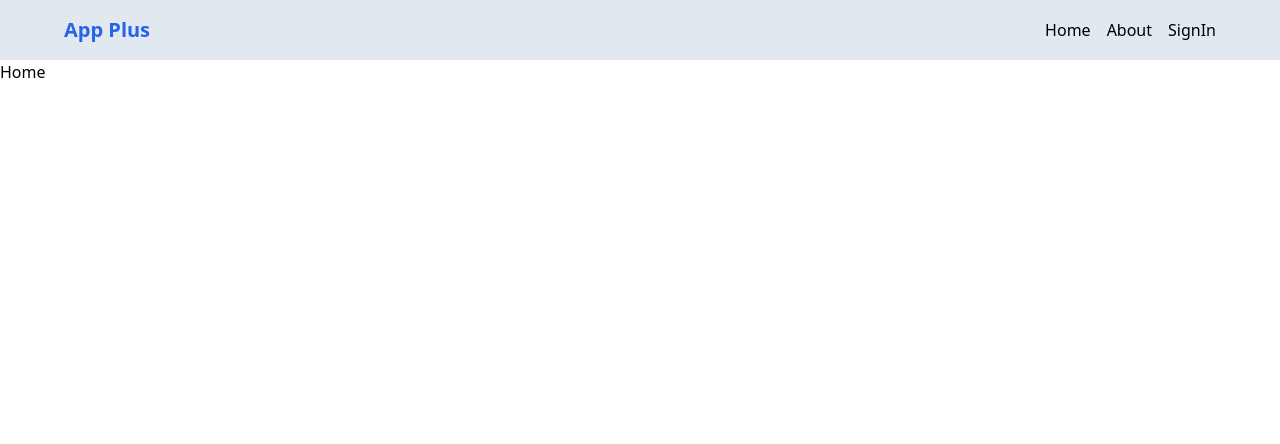
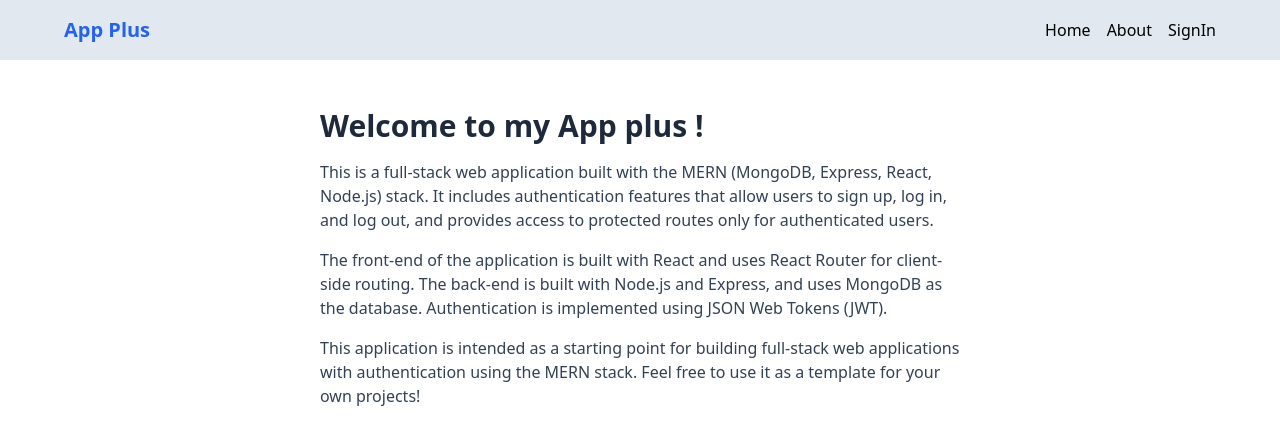
Before and after one commit to RuquiaAlam/App-plus, a React (Vite) app in the folder client/: page / in a window 1280 px wide. Shown: the top 444 px of the page. Built offline with nearby package versions, Linux system fonts and the light colour scheme; no server answers.

Commit message:
complete home and about pages

```diff
--- a/client/src/pages/About.jsx
+++ b/client/src/pages/About.jsx
@@ -2,6 +2,29 @@
 
 export default function About() {
   return (
-    <div>About</div>
-  )
+    <div>
+      <div className="px-4 py-12 max-w-2xl mx-auto">
+        <h1 className="text-3xl font-bold mb-4 text-slate-800">
+        About
+        </h1>
+        <p className="mb-4 text-slate-700">
+          This is a full-stack web application built with the MERN (MongoDB,
+          Express, React, Node.js) stack. It includes authentication features
+          that allow users to sign up, log in, and log out, and provides access
+          to protected routes only for authenticated users.
+        </p>
+        <p className="mb-4 text-slate-700">
+          The front-end of the application is built with React and uses React
+          Router for client-side routing. The back-end is built with Node.js and
+          Express, and uses MongoDB as the database. Authentication is
+          implemented using JSON Web Tokens (JWT).
+        </p>
+        <p className="mb-4 text-slate-700">
+          This application is intended as a starting point for building
+          full-stack web applications with authentication using the MERN stack.
+          Feel free to use it as a template for your own projects!
+        </p>
+      </div>
+    </div>
+  );
 }
--- a/client/src/pages/Home.jsx
+++ b/client/src/pages/Home.jsx
@@ -1,7 +1,26 @@
 import React from 'react'
 
-export default function Home() {
+export default function () {
   return (
-    <div>Home</div>
-  )
+    <div className="px-4 py-12 max-w-2xl mx-auto">
+      <h1 className="text-3xl font-bold mb-4 text-slate-800">Welcome to my App plus !</h1>
+      <p className="mb-4 text-slate-700">
+        This is a full-stack web application built with the MERN (MongoDB,
+        Express, React, Node.js) stack. It includes authentication features that
+        allow users to sign up, log in, and log out, and provides access to
+        protected routes only for authenticated users.
+      </p>
+      <p className="mb-4 text-slate-700">
+        The front-end of the application is built with React and uses React
+        Router for client-side routing. The back-end is built with Node.js and
+        Express, and uses MongoDB as the database. Authentication is implemented
+        using JSON Web Tokens (JWT).
+      </p>
+      <p className="mb-4 text-slate-700">
+        This application is intended as a starting point for building full-stack
+        web applications with authentication using the MERN stack. Feel free to
+        use it as a template for your own projects!
+      </p>
+    </div>
+  );
 }
```
